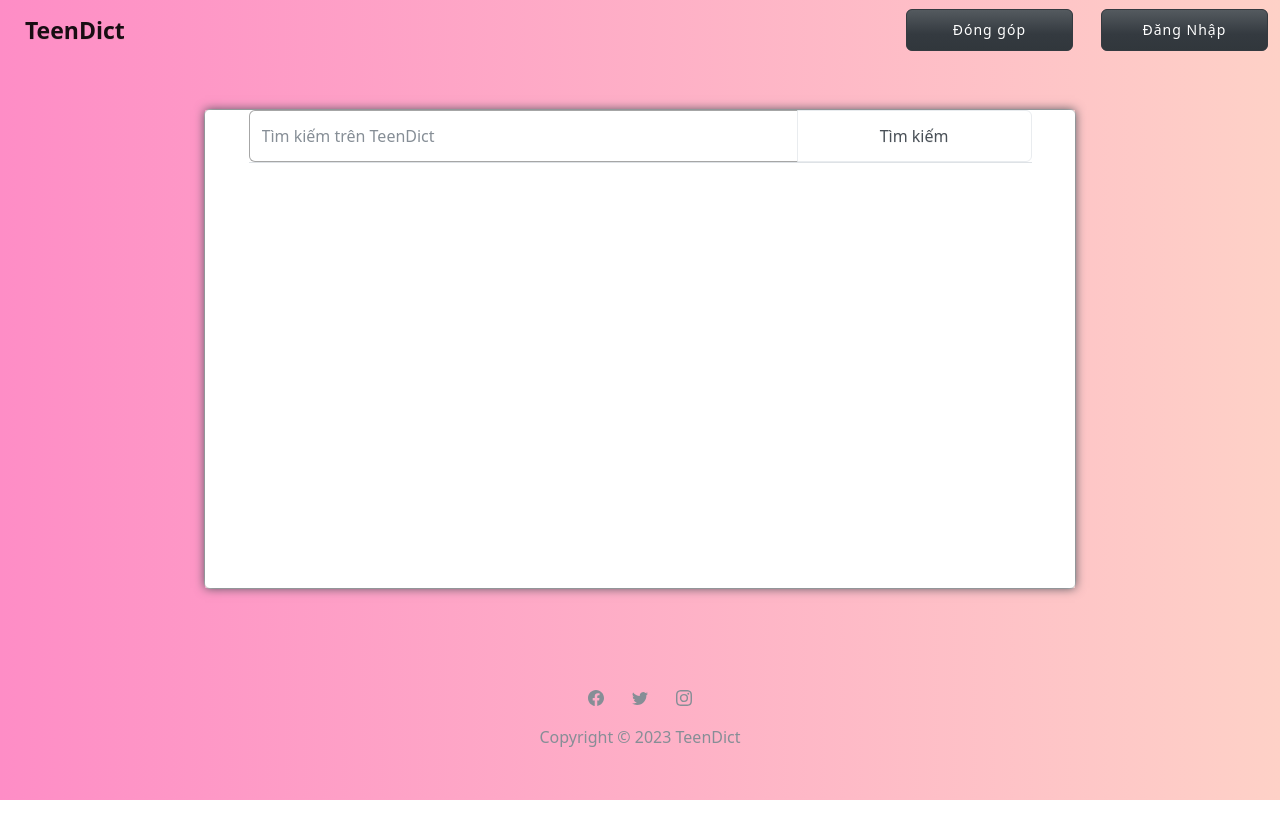
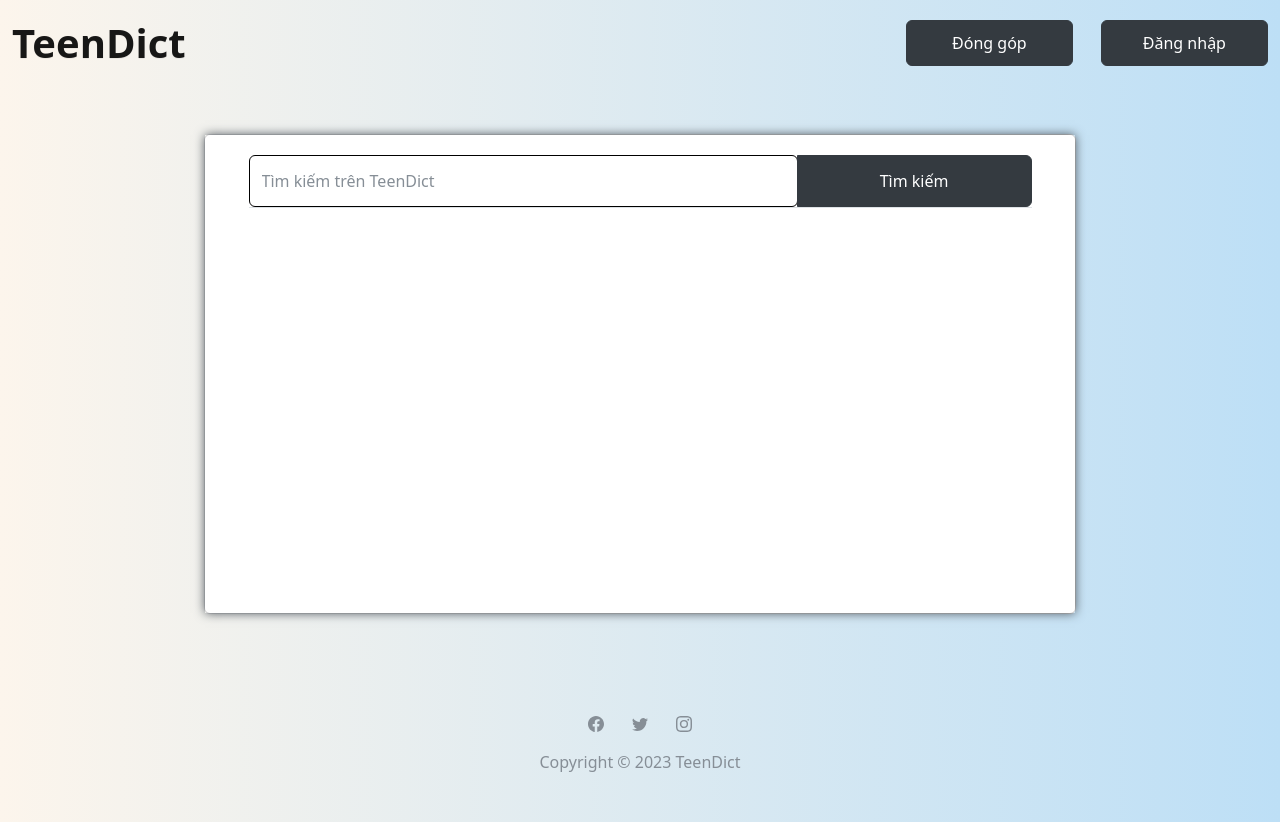
Before and after one commit to quancm4603/TeenDictFrontend, a plain HTML site: page index.html in a window 1280 px wide. Before the commit the page ends 800 px from the top, so only its background shows below. Drawn offline with nearby package versions, Linux system fonts and the light colour scheme; a web font is replaced by a local one.

Commit message:
edit background and button

```diff
--- a/index.html
+++ b/index.html
@@ -11,15 +11,15 @@
     <link rel="stylesheet" href="assets/css/styles.min.css">
 </head>
 
-<body style="background: linear-gradient(-90deg, #fed1c7, #fe8dc6);">
+<body style="background: linear-gradient(90deg, #FCF5EC, #BDDFF6);">
     <header style="background-color: inherit;">
-        <nav class="navbar navbar-expand-md bg-body" style="background: linear-gradient(-90deg, #fed1c7, #fe8dc6);">
-            <div class="container-fluid"><a class="navbar-brand" href="#" style="width: 10%;font-weight: bold;font-size: 23px;text-align: center;">TeenDict</a>
+        <nav class="navbar navbar-expand-md bg-body" style="background: linear-gradient(90deg, #FCF5EC, #BDDFF6);">
+            <div class="container-fluid"><a class="navbar-brand fs-1" href="#" style="width: 10%;font-weight: bold;font-size: 23px;text-align: center;">TeenDict</a>
                 <div class="collapse navbar-collapse" id="navcol-1">
                     <ul class="navbar-nav justify-content-between ms-auto" style="width: 50%;margin-left: -7.4219px;height: 100%;">
                         <li class="nav-item" style="width: 30%;height: 100%;margin-right: 0px;"></li>
-                        <li class="nav-item" style="width: 30%;height: 100%;margin-right: 0px;"><a class="btn btn-dark text-center" role="button" style="padding: 0;padding-top: 10px;padding-bottom: 10px;border-width: 1px;height: 100%;width: 100%;margin: 0px;font-size: 14px;line-height: 20px;letter-spacing: 1px;" href="create-word.html">Đóng góp</a></li>
-                        <li class="nav-item" style="width: 30%;height: 100%;"><a class="btn btn-dark text-center" role="button" style="padding: 0;padding-top: 10px;padding-bottom: 10px;border-width: 1px;height: 100%;width: 100%;margin: 0px;font-size: 14px;line-height: 20px;letter-spacing: 1px;" href="login.html">Đăng Nhập</a></li>
+                        <li class="nav-item" style="width: 30%;height: 100%;margin-right: 0px;"><a class="btn btn-outline-dark active" role="button" id="button-addon-3" style="height: 100%;padding: 0;border-style: solid;backdrop-filter: opacity(1);width: 100%;padding-top: 10px;padding-bottom: 10px;" href="create-word.html">Đóng góp</a></li>
+                        <li class="nav-item" style="width: 30%;height: 100%;"><a class="btn btn-outline-dark active" role="button" id="button-addon-2" style="height: 100%;padding: 0;border-style: solid;backdrop-filter: opacity(1);width: 100%;padding-top: 10px;padding-bottom: 10px;" href="login.html">Đăng nhập</a></li>
                     </ul>
                 </div>
             </div>
@@ -29,16 +29,16 @@
         <div class="container" style="width: 70%;height: 60vh;">
             <div class="card mb-5" style="width: 100%;height: 100%;">
                 <div class="card-body d-flex flex-column align-items-center" style="padding: 0px;padding-bottom: 47px;box-shadow: 0px 0px 10px;width: 100%;height: 100%;">
-                    <ul class="nav nav-tabs" style="width: 90%;">
+                    <ul class="nav nav-tabs" style="width: 90%;padding-top: 20px;">
                         <li class="nav-item justify-content-between" style="width: 100%;">
-                            <div class="input-group justify-content-around me-auto mb-3" style="margin: 0px;width: 100%;height: 100%;"><input class="form-control form-control" type="text" placeholder="Tìm kiếm trên TeenDict" aria-label="Search" aria-describedby="button-addon2" style="height: 100%;color: rgb(0,0,0);border-width: 1px;border-color: rgba(0,0,0,0.35);width: 60%;"><button class="btn btn-outline-secondary" type="button" id="button-addon-1" style="height: 100%;padding: 4px 24px;border-style: solid;backdrop-filter: opacity(1);width: 30%;">Tìm kiếm</button></div>
+                            <div class="input-group justify-content-around me-auto mb-3" style="margin: 0px;width: 100%;height: 100%;"><input class="form-control form-control" type="text" placeholder="Tìm kiếm trên TeenDict" aria-label="Search" aria-describedby="button-addon2" style="height: 100%;color: rgb(0,0,0);width: 60%;border-width: 1px;border-color: rgb(0,0,0);border-radius: 6px;"><button class="btn btn-outline-dark active" type="submit" id="button-addon-1" style="height: 100%;padding: 4px 24px;border-style: solid;backdrop-filter: opacity(1);width: 30%;">Tìm kiếm</button></div>
                         </li>
                     </ul>
                 </div>
             </div>
         </div>
     </section>
-    <footer class="text-center fixed-bottom-footer" style="background: linear-gradient(-90deg, #fed1c7, #fe8dc6);">
+    <footer class="text-center fixed-bottom-footer" style="background: linear-gradient(90deg, #FCF5EC, #BDDFF6);">
         <div class="container text-muted py-4 py-lg-5" style="padding: 0px 12px;">
             <ul class="list-inline">
                 <li class="list-inline-item me-4"><svg xmlns="http://www.w3.org/2000/svg" width="1em" height="1em" fill="currentColor" viewBox="0 0 16 16" class="bi bi-facebook">
```
Also changed, not shown: admin.html (+4 -4 lines), create-word.html (+4 -4 lines), login.html (+2 -2 lines), 1 other file.
